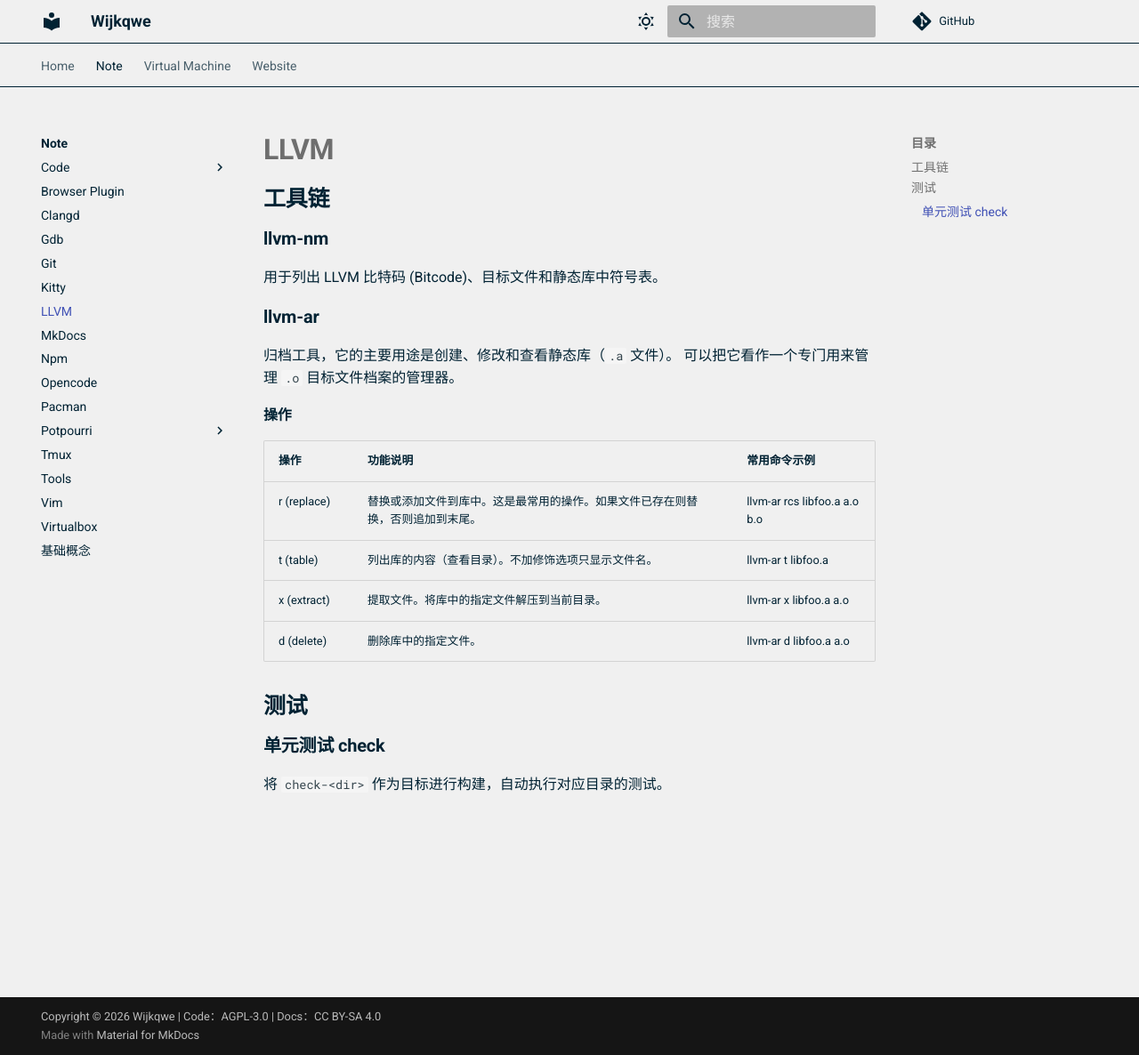
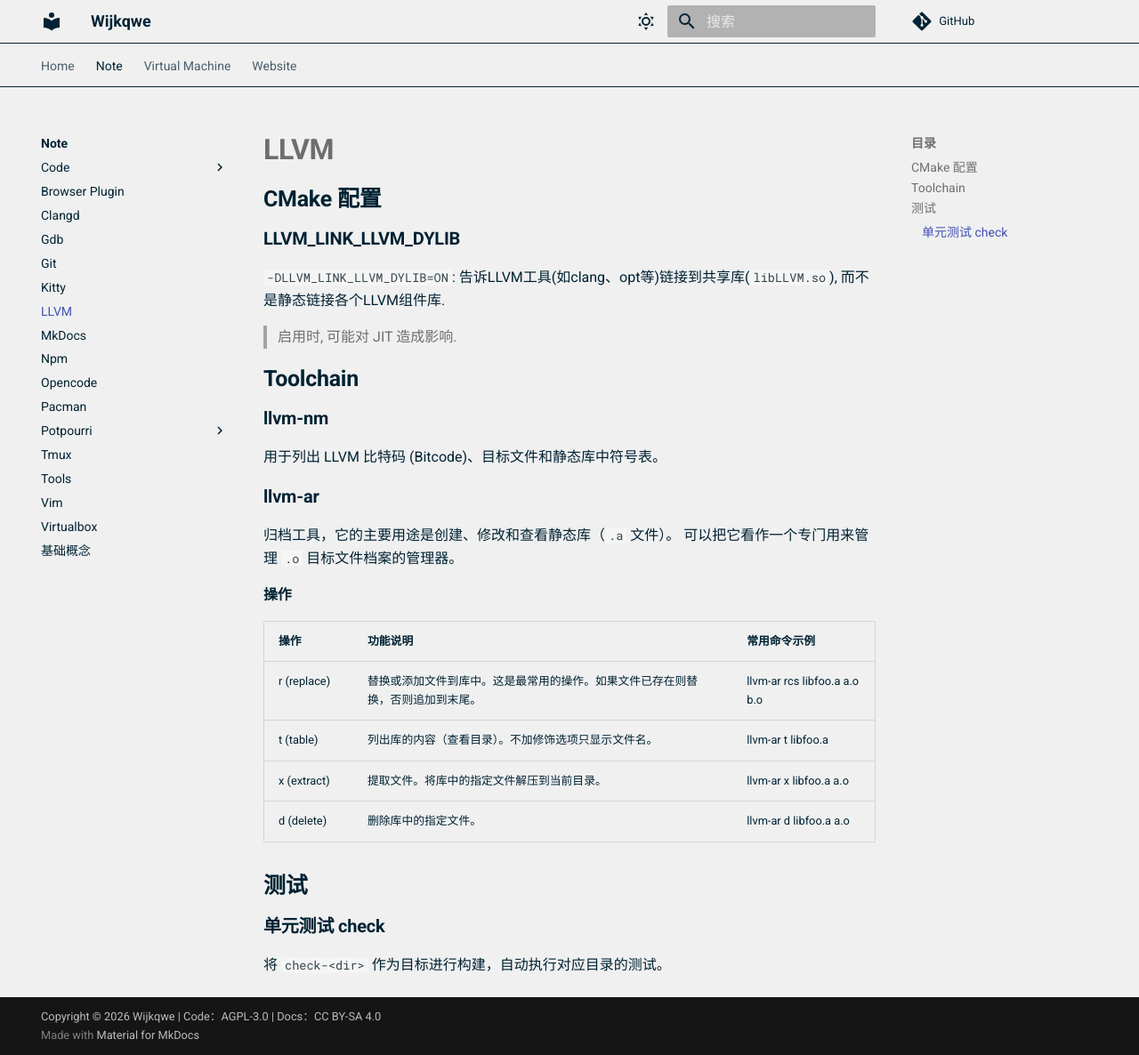
Before and after one commit to Wijkqwe/Wijkqwe.github.io, an MkDocs documentation site: the page built from docs/note/llvm.md, in a window 1280 px wide and 1186 px high. Shown: the whole window at 89% size. Built offline with MkDocs 1.6.1 and Material for MkDocs 9.7.7, drawn with Linux system fonts in a browser that asks for light colours; comment, search, counter and statistics services are not loaded.

Commit message:
[note][llvm]

```diff
--- a/docs/note/llvm.md
+++ b/docs/note/llvm.md
@@ -1,7 +1,14 @@
 # LLVM
 
-## 工具链
+## CMake 配置
 
+### LLVM_LINK_LLVM_DYLIB
+
+`-DLLVM_LINK_LLVM_DYLIB=ON`: 告诉LLVM工具(如clang、opt等)链接到共享库(`libLLVM.so`), 而不是静态链接各个LLVM组件库.
+
+> 启用时, 可能对 JIT 造成影响.
+
+## Toolchain
 
 ### llvm-nm
 
```
